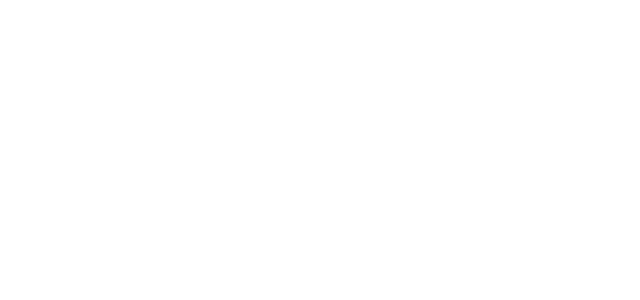
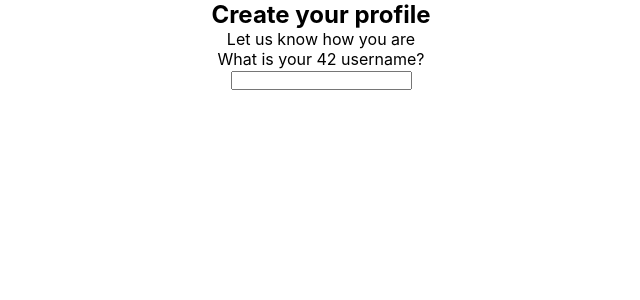
Before and after one commit to quiminbano/ft_transcendence, a React (Create React App) app in the folder frontend/: page /registration in a window 1280 px wide. Before the commit this address had no page. Shown: the top 300 px of the page, without its empty margins (319-959 px from the left). Built offline with nearby package versions, Linux system fonts and the light colour scheme.

Commit message:
updated eslint. Registration page started

```diff
--- a/frontend/src/App.tsx
+++ b/frontend/src/App.tsx
@@ -2,13 +2,15 @@
 import "./App.css";
 import { BrowserRouter, Routes, Route } from "react-router-dom";
 import { Homepage } from "./Components/homepage/Homepage";
+import { RegistrationPage } from "./Components/RegistrationPage/registrationPage";
 
 function App() {
 	return (
 		<div className="App">
 			<BrowserRouter>
 				<Routes>
-					<Route path="/" element={<Homepage />}></Route>
+					<Route path="/" element={<Homepage />} />
+					<Route path="/registration" element={<RegistrationPage />} />
 				</Routes>
 			</BrowserRouter>
 		</div>
--- /dev/null
+++ b/frontend/src/Components/RegistrationPage/registrationPage.tsx
@@ -0,0 +1,37 @@
+import { useState } from "react";
+
+interface profileDataProps {
+	setUsername: (value: string) => void;
+}
+
+export const RegistrationPage = () => {
+	const [username, setUsername] = useState("");
+
+	return (
+		<div>
+			<TitleArea />
+			<ProfileDataFrom42 setUsername={setUsername} />
+		</div>
+	);
+};
+
+const TitleArea = () => {
+	return (
+		<div>
+			<h2>Create your profile</h2>
+			<p>Let us know how you are</p>
+		</div>
+	);
+};
+
+const ProfileDataFrom42 = (props: profileDataProps) => {
+	const handleValueChange = (e: React.ChangeEvent<HTMLInputElement>) => {
+		props.setUsername(e.target.value);
+	};
+	return (
+		<div>
+			<p>What is your 42 username?</p>
+			<input onChange={(e)=>handleValueChange(e)}/>
+		</div>
+	);
+};
--- a/frontend/src/Components/homepage/Homepage.tsx
+++ b/frontend/src/Components/homepage/Homepage.tsx
@@ -1,11 +1,16 @@
+import { useNavigate } from "react-router-dom";
 import "./Homepage.css";
 
-export const Homepage = () : JSX.Element=> {
+export const Homepage = () => {
+	const navigate = useNavigate();
+	const goToRegistrationPage = () => {
+		navigate("/registration");
+	};
 	return (
 		<div>
 			<h1>Ft-transcendence</h1>
 			<p>André - Carlos - Hans - João - Lucas</p>
-			<button>Register</button>
+			<button onClick={() => goToRegistrationPage()}>Register</button>
 		</div>
 	);
 };
--- a/frontend/tsconfig.json
+++ b/frontend/tsconfig.json
@@ -9,6 +9,7 @@
     "allowJs": true,
     "skipLibCheck": true,
     "esModuleInterop": true,
+	"allowImportingTsExtensions": true,
     "allowSyntheticDefaultImports": true,
     "strict": true,
     "forceConsistentCasingInFileNames": true,
@@ -18,7 +19,8 @@
     "resolveJsonModule": true,
     "isolatedModules": true,
     "noEmit": true,
-    "jsx": "react-jsx"
+    "jsx": "react-jsx",
+	"noImplicitAny": true,
   },
   "include": [
     "src"
```
Also changed, not shown: frontend/src/Components/Navbar.tsx (added, +7 -0 lines), frontend/.eslintrc.json.
